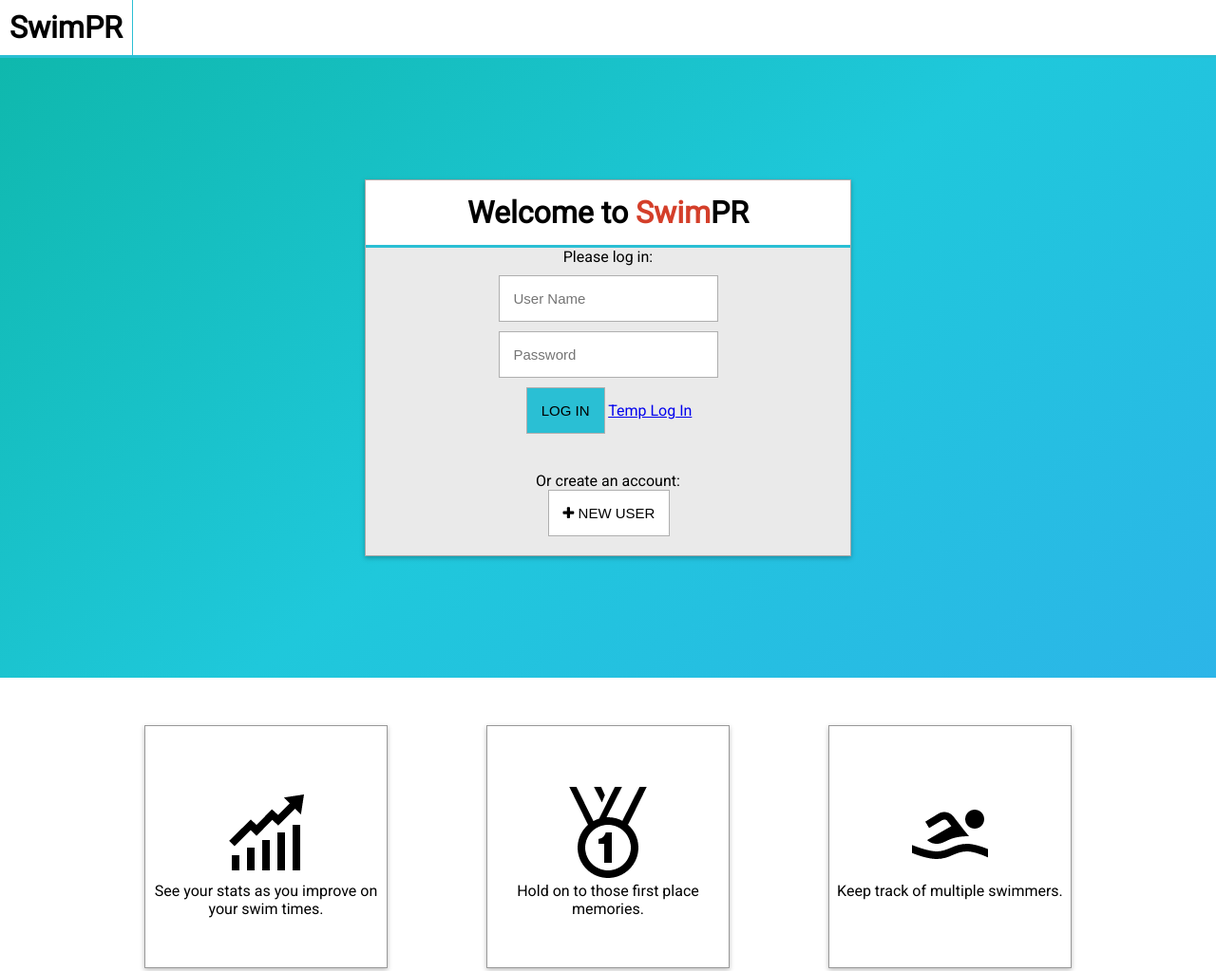
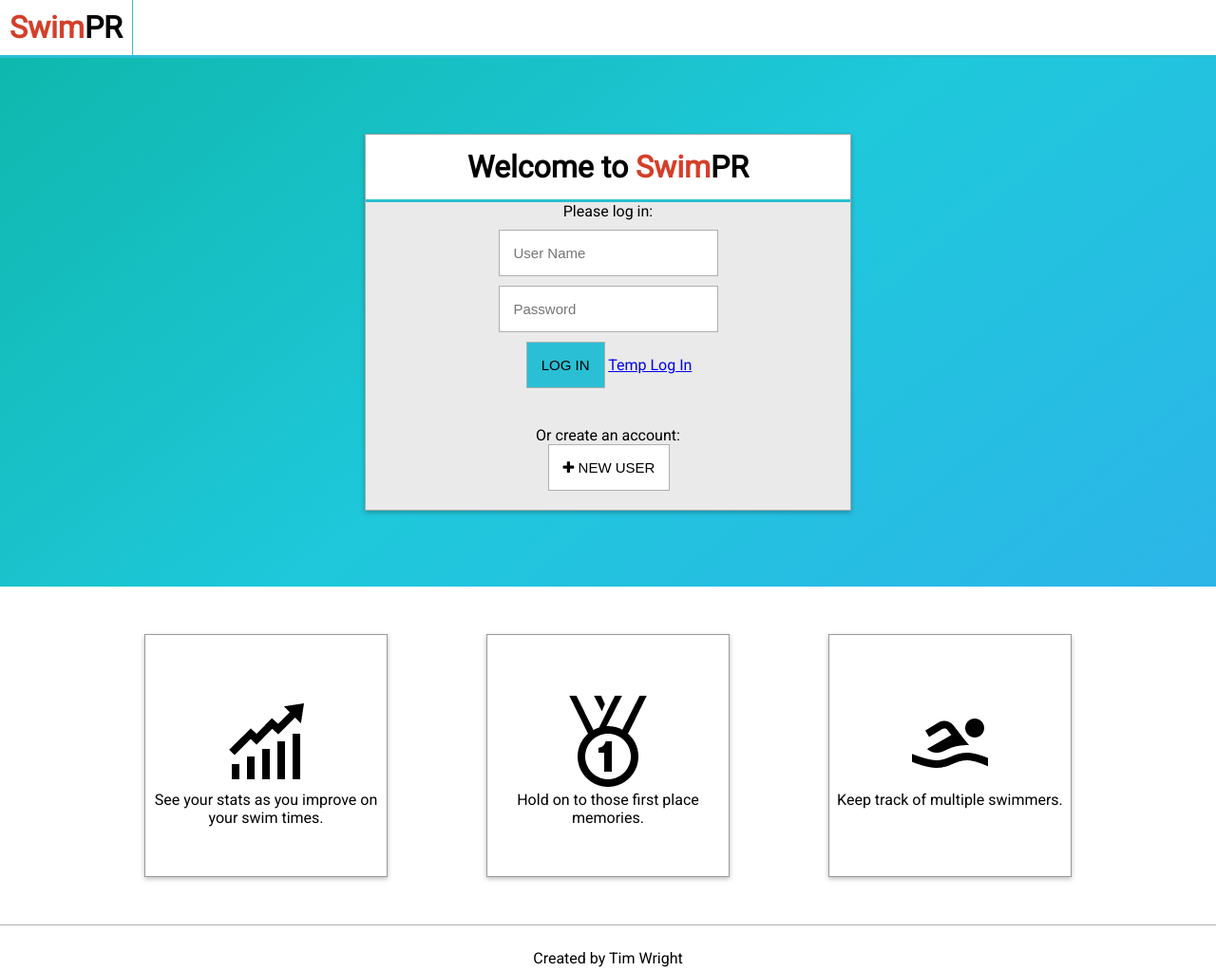
Before and after one commit to Karobka/swim_pr2, a website: page public/index.html in a window 1280 px wide. Shown: the top 1023 px of the page at 95% size. Drawn offline with nearby package versions, Linux system fonts and the light colour scheme; no server answers.

Commit message:
red lettering for banner

```diff
--- a/public/index.html
+++ b/public/index.html
@@ -11,7 +11,7 @@
 <body>
     <header class="header_wrap">
             <span>
-                <h1 class="header_swimpr">SwimPR</h1>
+                <h1 class="header_swimpr"><span class="red_accent">Swim</span>PR</h1>
             </span>
     </header>
     <div class="container_wrap">
@@ -19,7 +19,7 @@
             <!-- login stuff -->
             <div class="login_wrap">
                 <div class="login_header">
-                    <h1>Welcome to <span>Swim</span>PR</h1>
+                    <h1>Welcome to <span class="red_accent">Swim</span>PR</h1>
                 </div>
                 <p>Please log in:</p>
                 <div class="forms_wrap">
--- a/public/main.css
+++ b/public/main.css
@@ -31,7 +31,7 @@ body {
     border-bottom: 3px solid #2abfd4;
     box-shadow: 0 2px 5px rgba(0,0,0,0.26);
 }
-.header_wrap span {
+.header_wrap>span {
     display: inline-block;
     border-right: 1px solid #2abfd4;
 }
@@ -45,11 +45,11 @@ body {
 .login_header h1 {
     padding: 15px;
 }
-.login_header span {
+.red_accent {
     color: 	#d43f2a;
 }
 .gradient_wrap {
-    padding: 128px;
+    padding: 80px;
     background: linear-gradient(141deg, #0fb8ad 0%, #1fc8db 51%, #2cb5e8);
 }
 .landing_icon_wrap {
```
